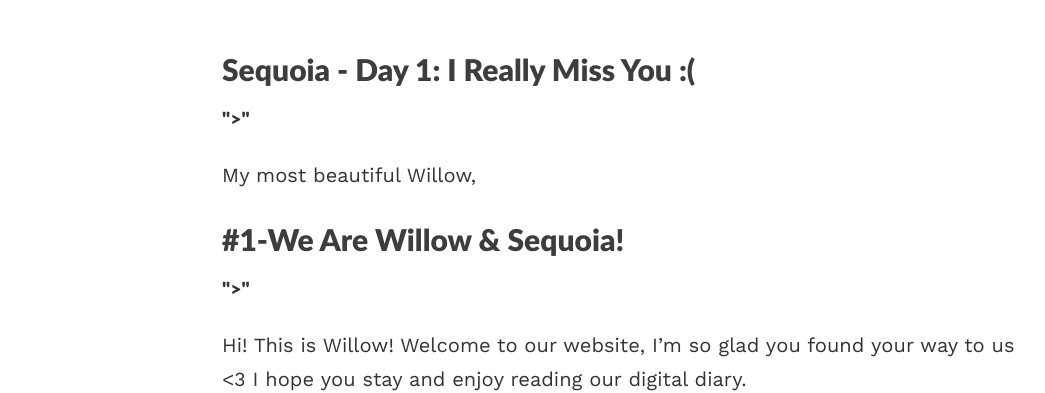
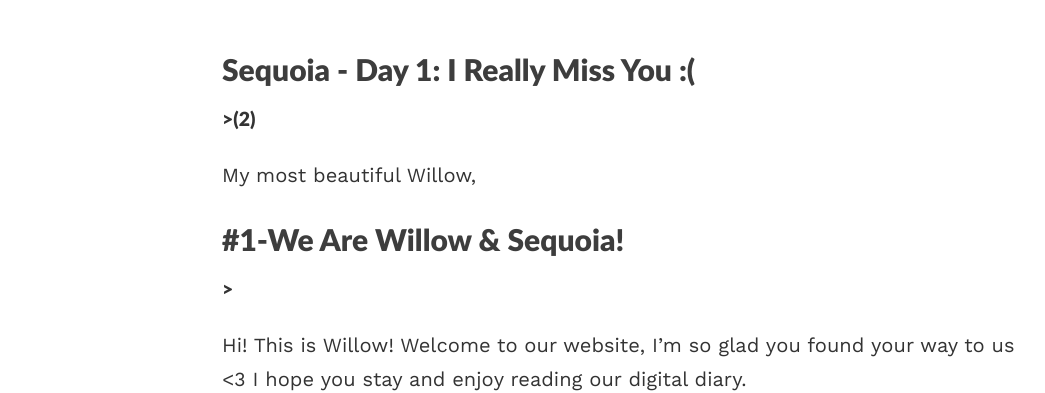
Before and after one commit to willowxsequoia/willowxsequoia.github.io, a Jekyll site: the page built from index.html, in a window 1280 px wide. Shown: the part 182-575 px from the top of the page, without its empty margins (18-1063 px from the left). Built offline with Jekyll 4.4.1, drawn with Linux system fonts in a browser that asks for light colours; the list of posts is cut into pages by our own code.

Commit message:
Update index.html

```diff
--- a/index.html
+++ b/index.html
@@ -4,7 +4,7 @@ layout: default
 <h1 class="headline">{{site.title}}</h1>
 <div class="article-list">
   {% for post in paginator.posts %}
-    <h2><a href="{{post.url | prepend: site.baseurl}}">{{post.title}}</a></h2><h3 class="meta"><small>">"{{page.subtitle}}</small></h3>
+    <h2><a href="{{post.url | prepend: site.baseurl}}">{{post.title}}</a></h2><h3 class="meta"><small>>{{post.subtitle}}</small></h3>
     <p>{{post.excerpt | strip_html}}</p>
   {% endfor %}
 </div>
```
